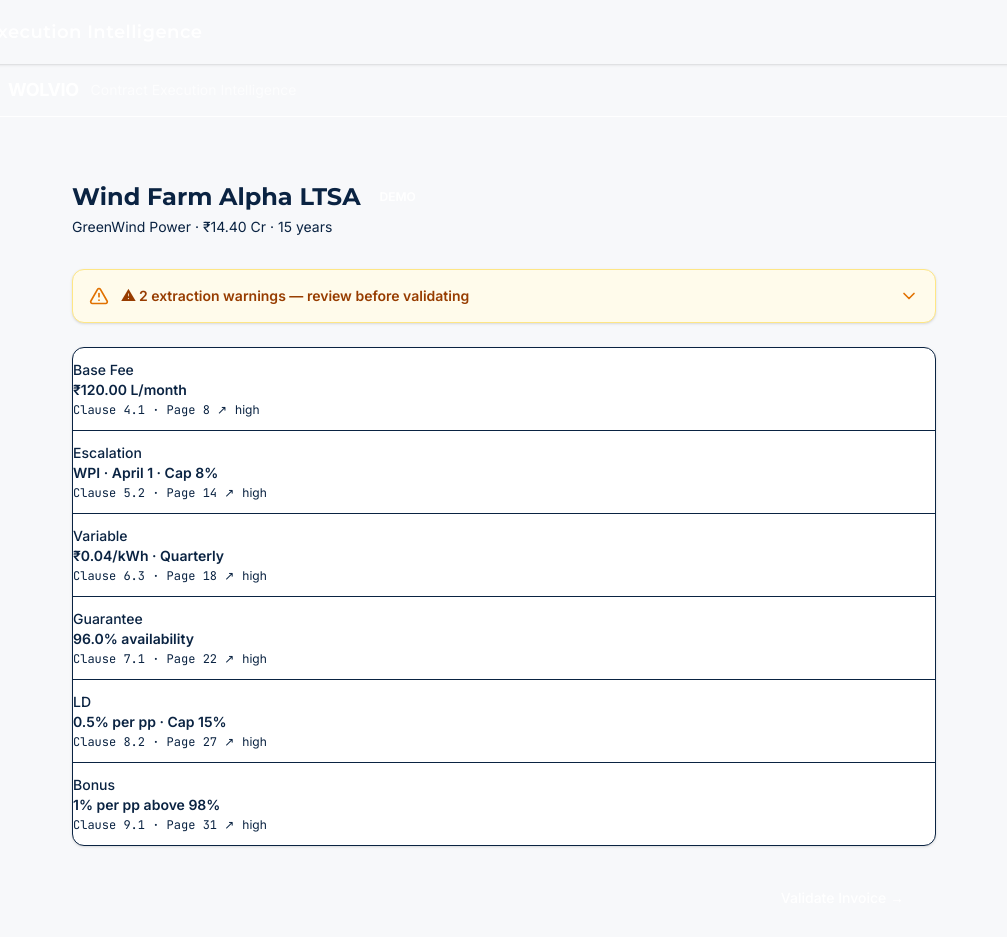
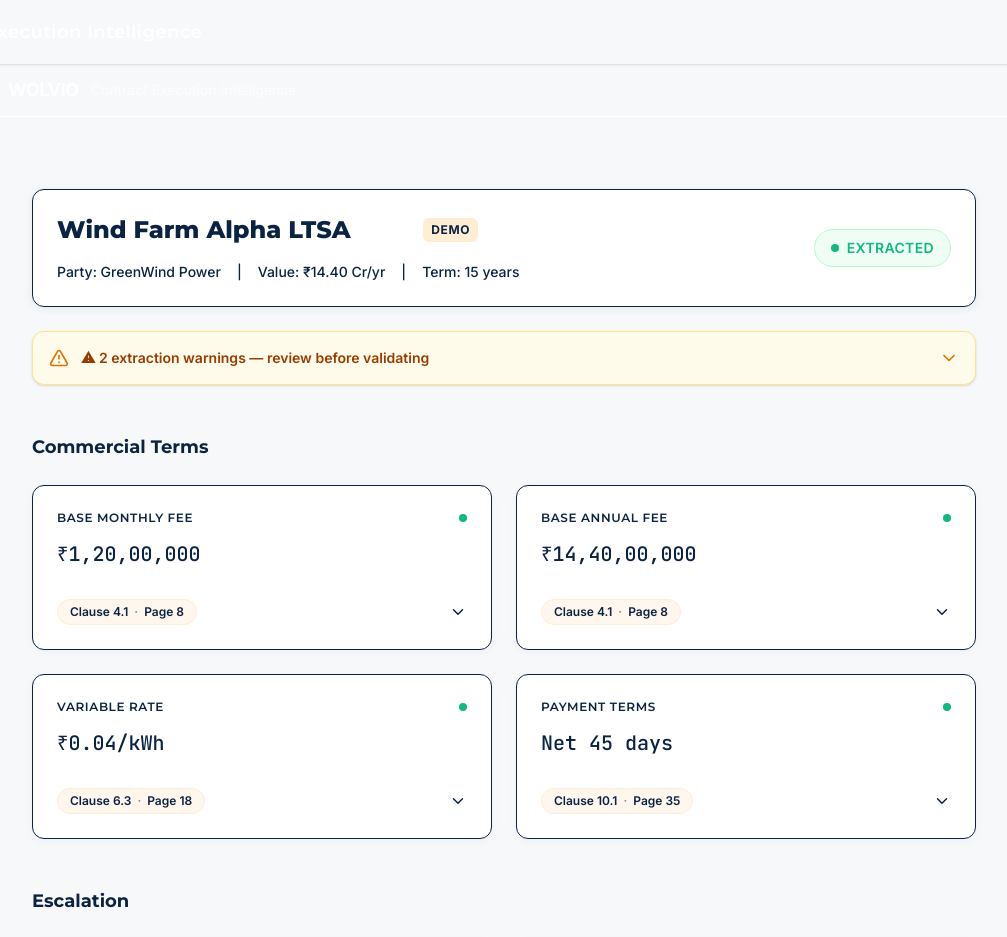
Before and after one commit to wolvio-cloud/Vayona-Billing-validation-PoC, a Next.js app: page /contracts/C001 in a window 1280 px wide. Shown: the top 937 px of the page, without its empty margins (136-1143 px from the left). Built offline with nearby package versions, Linux system fonts and the light colour scheme.

Commit message:
design: implement Screen 2 UI updates

```diff
--- a/app/(demo)/contracts/[id]/page.tsx
+++ b/app/(demo)/contracts/[id]/page.tsx
@@ -5,6 +5,16 @@ import { ValidationWarnings } from '@/components/contract/ValidationWarnings'
 import { Button } from '@/components/ui/button'
 import Link from 'next/link'
 import { notFound } from 'next/navigation'
+import { Separator } from '@/components/ui/separator'
+
+function SectionHeader({ title }: { title: string }) {
+  return (
+    <div className="flex items-center gap-4 mt-12 mb-6">
+      <h3 className="font-heading font-bold text-lg text-[--color-wolvio-navy] whitespace-nowrap">{title}</h3>
+      <Separator className="flex-1 bg-[--color-wolvio-light]" />
+    </div>
+  )
+}
 
 export default async function ContractDetailPage({
   params,
@@ -17,7 +27,7 @@ export default async function ContractDetailPage({
   if (!contract) return notFound()
 
   return (
-    <div className="space-y-8 max-w-4xl mx-auto py-8 px-4">
+    <div className="space-y-6 max-w-5xl mx-auto py-10 px-6 pb-24">
       <ContractHeader
         displayName="Wind Farm Alpha LTSA"
         isDemo={true}
@@ -28,29 +38,46 @@ export default async function ContractDetailPage({
 
       <ValidationWarnings warnings={contract.validation_warnings || []} />
 
-      <div className="rounded-xl border border-[--color-border] bg-white overflow-hidden shadow-sm">
-        <div className="p-0">
-          <ParameterField label="Base Fee" value={`₹${(contract.base_monthly_fee.value / 100000).toFixed(2)} L/month`} clauseReference={contract.base_monthly_fee.clause_reference} pageNumber={contract.base_monthly_fee.page_number} sourceClause={contract.base_monthly_fee.source_clause} confidence={contract.base_monthly_fee.confidence} />
+      <div>
+        <SectionHeader title="Commercial Terms" />
+        <div className="grid grid-cols-1 md:grid-cols-2 gap-6">
+          <ParameterField label="Base Monthly Fee" value={`₹${contract.base_monthly_fee.value?.toLocaleString('en-IN')}`} clauseReference={contract.base_monthly_fee.clause_reference} pageNumber={contract.base_monthly_fee.page_number} sourceClause={contract.base_monthly_fee.source_clause} confidence={contract.base_monthly_fee.confidence} />
+          <ParameterField label="Base Annual Fee" value={`₹${contract.base_annual_fee.value?.toLocaleString('en-IN')}`} clauseReference={contract.base_annual_fee.clause_reference} pageNumber={contract.base_annual_fee.page_number} sourceClause={contract.base_annual_fee.source_clause} confidence={contract.base_annual_fee.confidence} />
+          {contract.variable_component && (
+            <ParameterField label="Variable Rate" value={`₹${contract.variable_component.value?.rate_per_kwh}/kWh`} clauseReference={contract.variable_component.clause_reference} pageNumber={contract.variable_component.page_number} sourceClause={contract.variable_component.source_clause} confidence={contract.variable_component.confidence} />
+          )}
+          <ParameterField label="Payment Terms" value={`Net ${contract.payment_terms_days.value} days`} clauseReference={contract.payment_terms_days.clause_reference} pageNumber={contract.payment_terms_days.page_number} sourceClause={contract.payment_terms_days.source_clause} confidence={contract.payment_terms_days.confidence} />
+        </div>
 
-          {contract.escalation && (
-            <ParameterField label="Escalation" value={`${contract.escalation.value.type} · ${contract.escalation.value.effective_date} · Cap ${contract.escalation.value.cap_pct}%`} clauseReference={contract.escalation.clause_reference} pageNumber={contract.escalation.page_number} sourceClause={contract.escalation.source_clause} confidence={contract.escalation.confidence} />
+        {contract.escalation && (
+          <>
+            <SectionHeader title="Escalation" />
+            <div className="grid grid-cols-1 md:grid-cols-2 gap-6">
+              <ParameterField label="Escalation Type" value={`${contract.escalation.value?.type} Index`} clauseReference={contract.escalation.clause_reference} pageNumber={contract.escalation.page_number} sourceClause={contract.escalation.source_clause} confidence={contract.escalation.confidence} />
+              <ParameterField label="Base Month" value={contract.escalation.value?.index_base_month || ''} clauseReference={contract.escalation.clause_reference} pageNumber={contract.escalation.page_number} sourceClause={contract.escalation.source_clause} confidence={contract.escalation.confidence} />
+              <ParameterField label="Effective Date" value={contract.escalation.value?.effective_date || ''} clauseReference={contract.escalation.clause_reference} pageNumber={contract.escalation.page_number} sourceClause={contract.escalation.source_clause} confidence={contract.escalation.confidence} />
+              <ParameterField label="Annual Cap" value={`${contract.escalation.value?.cap_pct}%`} clauseReference={contract.escalation.clause_reference} pageNumber={contract.escalation.page_number} sourceClause={contract.escalation.source_clause} confidence={contract.escalation.confidence} />
+            </div>
+          </>
+        )}
+
+        <SectionHeader title="Performance" />
+        <div className="grid grid-cols-1 md:grid-cols-2 gap-6">
+          <ParameterField label="Guaranteed Availability" value={`${contract.availability_guarantee_pct.value}%`} clauseReference={contract.availability_guarantee_pct.clause_reference} pageNumber={contract.availability_guarantee_pct.page_number} sourceClause={contract.availability_guarantee_pct.source_clause} confidence={contract.availability_guarantee_pct.confidence} />
+          {contract.bonus_threshold_pct && contract.bonus_rate_per_pp && (
+            <ParameterField label="Bonus Threshold & Rate" value={`Above ${contract.bonus_threshold_pct.value}% · ${contract.bonus_rate_per_pp.value}% / pp`} clauseReference={contract.bonus_threshold_pct.clause_reference} pageNumber={contract.bonus_threshold_pct.page_number} sourceClause={contract.bonus_threshold_pct.source_clause} confidence={contract.bonus_threshold_pct.confidence} />
           )}
+        </div>
 
-          {contract.variable_component && (
-            <ParameterField label="Variable" value={`₹${contract.variable_component.value.rate_per_kwh}/kWh · ${contract.variable_component.value.billing_frequency}`} clauseReference={contract.variable_component.clause_reference} pageNumber={contract.variable_component.page_number} sourceClause={contract.variable_component.source_clause} confidence={contract.variable_component.confidence} />
-          )}
-
-          <ParameterField label="Guarantee" value={`${contract.availability_guarantee_pct.value.toFixed(1)}% availability`} clauseReference={contract.availability_guarantee_pct.clause_reference} pageNumber={contract.availability_guarantee_pct.page_number} sourceClause={contract.availability_guarantee_pct.source_clause} confidence={contract.availability_guarantee_pct.confidence} />
-          <ParameterField label="LD" value={`${contract.ld_rate_per_pp.value}% per pp · Cap ${contract.ld_cap_pct.value}%`} clauseReference={contract.ld_rate_per_pp.clause_reference} pageNumber={contract.ld_rate_per_pp.page_number} sourceClause={contract.ld_rate_per_pp.source_clause} confidence={contract.ld_rate_per_pp.confidence} />
-
-          {contract.bonus_threshold_pct && contract.bonus_rate_per_pp && (
-            <ParameterField label="Bonus" value={`${contract.bonus_rate_per_pp.value}% per pp above ${contract.bonus_threshold_pct.value}%`} clauseReference={contract.bonus_threshold_pct.clause_reference} pageNumber={contract.bonus_threshold_pct.page_number} sourceClause={contract.bonus_threshold_pct.source_clause} confidence={contract.bonus_threshold_pct.confidence} />
-          )}
+        <SectionHeader title="Penalties" />
+        <div className="grid grid-cols-1 md:grid-cols-2 gap-6">
+          <ParameterField label="LD Rate" value={`${contract.ld_rate_per_pp.value}% per pp shortfall`} clauseReference={contract.ld_rate_per_pp.clause_reference} pageNumber={contract.ld_rate_per_pp.page_number} sourceClause={contract.ld_rate_per_pp.source_clause} confidence={contract.ld_rate_per_pp.confidence} />
+          <ParameterField label="LD Annual Cap" value={`${contract.ld_cap_pct.value}% of Annual Fee`} clauseReference={contract.ld_cap_pct.clause_reference} pageNumber={contract.ld_cap_pct.page_number} sourceClause={contract.ld_cap_pct.source_clause} confidence={contract.ld_cap_pct.confidence} />
         </div>
       </div>
 
-      <div className="flex justify-end">
-        <Button asChild size="lg" className="bg-[--color-wolvio-navy] text-white hover:bg-[--color-wolvio-dark]">
+      <div className="mt-12 w-full pt-8">
+        <Button asChild className="w-full bg-[--color-wolvio-orange] hover:bg-[#d95a2b] text-white py-8 text-lg font-bold shadow-md rounded-[12px] transition-all hover:shadow-lg hover:-translate-y-1">
           <Link href={`/contracts/${id}/validate`}>Validate Invoice →</Link>
         </Button>
       </div>
--- a/components/contract/ContractHeader.tsx
+++ b/components/contract/ContractHeader.tsx
@@ -1,4 +1,3 @@
-import { Badge } from '@/components/ui/badge'
 import { formatINRShort } from '@/lib/utils'
 
 interface ContractHeaderProps {
@@ -11,17 +10,24 @@ interface ContractHeaderProps {
 
 export function ContractHeader({ displayName, isDemo, annualFee, termYears, counterparty }: ContractHeaderProps) {
   return (
-    <div className="flex items-start justify-between">
-      <div>
-        <div className="flex items-center gap-2">
-          <h1 className="text-2xl font-bold text-[--color-wolvio-navy]">{displayName}</h1>
-          {isDemo && <Badge variant="demo">DEMO</Badge>}
+    <div className="bg-white rounded-[12px] p-6 shadow-[0_2px_8px_rgba(10,35,66,0.08)] flex items-center justify-between border border-[--color-wolvio-light]">
+      <div className="space-y-4">
+        <div className="flex items-center gap-3">
+          <h1 className="font-heading font-extrabold text-2xl text-[--color-wolvio-navy]">{displayName}</h1>
+          <span className="px-2 py-1 bg-[--color-wolvio-navy] text-white text-xs font-bold uppercase tracking-wider rounded-md">LTSA</span>
+          {isDemo && <span className="px-2 py-1 bg-orange-100 text-[--color-wolvio-orange] text-xs font-bold uppercase tracking-wider rounded-md">Demo</span>}
         </div>
-        <p className="text-sm text-[--color-muted-foreground] mt-1">
-          {[counterparty, annualFee && formatINRShort(annualFee), termYears && `${termYears} years`]
-            .filter(Boolean)
-            .join(' · ')}
-        </p>
+        <div className="flex items-center gap-4 text-sm font-medium text-[--color-wolvio-slate]">
+          {counterparty && <span>Party: {counterparty}</span>}
+          <span className="text-[--color-wolvio-light]">|</span>
+          {annualFee && <span>Value: {formatINRShort(annualFee)}/yr</span>}
+          <span className="text-[--color-wolvio-light]">|</span>
+          {termYears && <span>Term: {termYears} years</span>}
+        </div>
+      </div>
+      <div className="flex items-center gap-2 px-4 py-2 bg-green-50 border border-green-200 rounded-full">
+        <div className="w-2 h-2 rounded-full bg-[#10B981]" />
+        <span className="text-sm font-semibold text-[#10B981] uppercase tracking-wide">Extracted</span>
       </div>
     </div>
   )
--- a/components/contract/ParameterField.tsx
+++ b/components/contract/ParameterField.tsx
@@ -1,6 +1,7 @@
 'use client'
 
-import { Tooltip, TooltipContent, TooltipTrigger, TooltipProvider } from '@/components/ui/tooltip'
+import { useState } from 'react'
+import { ChevronDown, ChevronUp } from 'lucide-react'
 
 interface ParameterFieldProps {
   label: string
@@ -12,29 +13,44 @@ interface ParameterFieldProps {
 }
 
 export function ParameterField({ label, value, clauseReference, pageNumber, sourceClause, confidence }: ParameterFieldProps) {
-  const confidenceColor = confidence === 'high' ? 'text-[--color-wolvio-green]' : confidence === 'low' ? 'text-[--color-wolvio-red]' : 'text-[--color-wolvio-amber]'
+  const [expanded, setExpanded] = useState(false)
+
+  const confidenceColor =
+    confidence === 'high' ? 'bg-[#10B981]' :
+    confidence === 'low' ? 'bg-[#DC2626]' :
+    'bg-[#F59E0B]'
 
   return (
-    <TooltipProvider>
-      <div className="grid grid-cols-[180px,1fr] border-b border-[--color-border] py-3 last:border-0">
-        <div className="text-sm font-medium text-[--color-wolvio-slate]">{label}</div>
-        <div className="space-y-0.5">
-          <div className="text-sm font-semibold">{value}</div>
-          <div className="flex items-center gap-2">
-            <Tooltip>
-              <TooltipTrigger asChild>
-                <button className="text-xs font-mono text-[--color-wolvio-orange] hover:underline cursor-help">
-                  {clauseReference} · Page {pageNumber} ↗
-                </button>
-              </TooltipTrigger>
-              <TooltipContent className="max-w-xs text-xs">{sourceClause}</TooltipContent>
-            </Tooltip>
-            {confidence && (
-              <span className={`text-xs ${confidenceColor}`}>{confidence}</span>
-            )}
+    <div
+      className="bg-white rounded-[12px] border border-[--color-wolvio-light] shadow-[0_2px_8px_rgba(10,35,66,0.04)] transition-all duration-300 hover:shadow-[0_6px_16px_rgba(10,35,66,0.08)] hover:-translate-y-0.5 overflow-hidden flex flex-col"
+    >
+      <div className="p-6 flex-1 flex flex-col justify-between group cursor-pointer" onClick={() => setExpanded(!expanded)}>
+        <div className="space-y-4">
+          <div className="flex items-center justify-between">
+            <h4 className="text-xs font-semibold text-[--color-wolvio-slate] uppercase tracking-wider">{label}</h4>
+            <div className={`w-2 h-2 rounded-full ${confidenceColor}`} title={`Confidence: ${confidence}`} />
+          </div>
+          <div className="font-mono text-xl font-medium text-[--color-wolvio-navy] break-words leading-tight">{value}</div>
+        </div>
+
+        <div className="mt-8 flex items-center justify-between">
+          <div className="inline-flex items-center gap-1.5 px-3 py-1 bg-orange-50 text-[--color-wolvio-orange] text-xs font-semibold rounded-full border border-orange-100 transition-colors group-hover:bg-orange-100">
+            <span>{clauseReference}</span>
+            <span className="opacity-50">·</span>
+            <span>Page {pageNumber}</span>
+          </div>
+          <div className="text-[--color-wolvio-mid] group-hover:text-[--color-wolvio-orange] transition-colors">
+            {expanded ? <ChevronUp size={18} /> : <ChevronDown size={18} />}
           </div>
         </div>
       </div>
-    </TooltipProvider>
+
+      {expanded && (
+        <div className="px-6 py-4 bg-[--color-wolvio-off] border-t border-[--color-wolvio-light] animate-in slide-in-from-top-2">
+          <div className="text-xs font-medium text-[--color-wolvio-slate] mb-1 uppercase tracking-wider">Verbatim Text</div>
+          <p className="text-sm italic text-[--color-wolvio-navy] leading-relaxed">"{sourceClause}"</p>
+        </div>
+      )}
+    </div>
   )
 }
```
